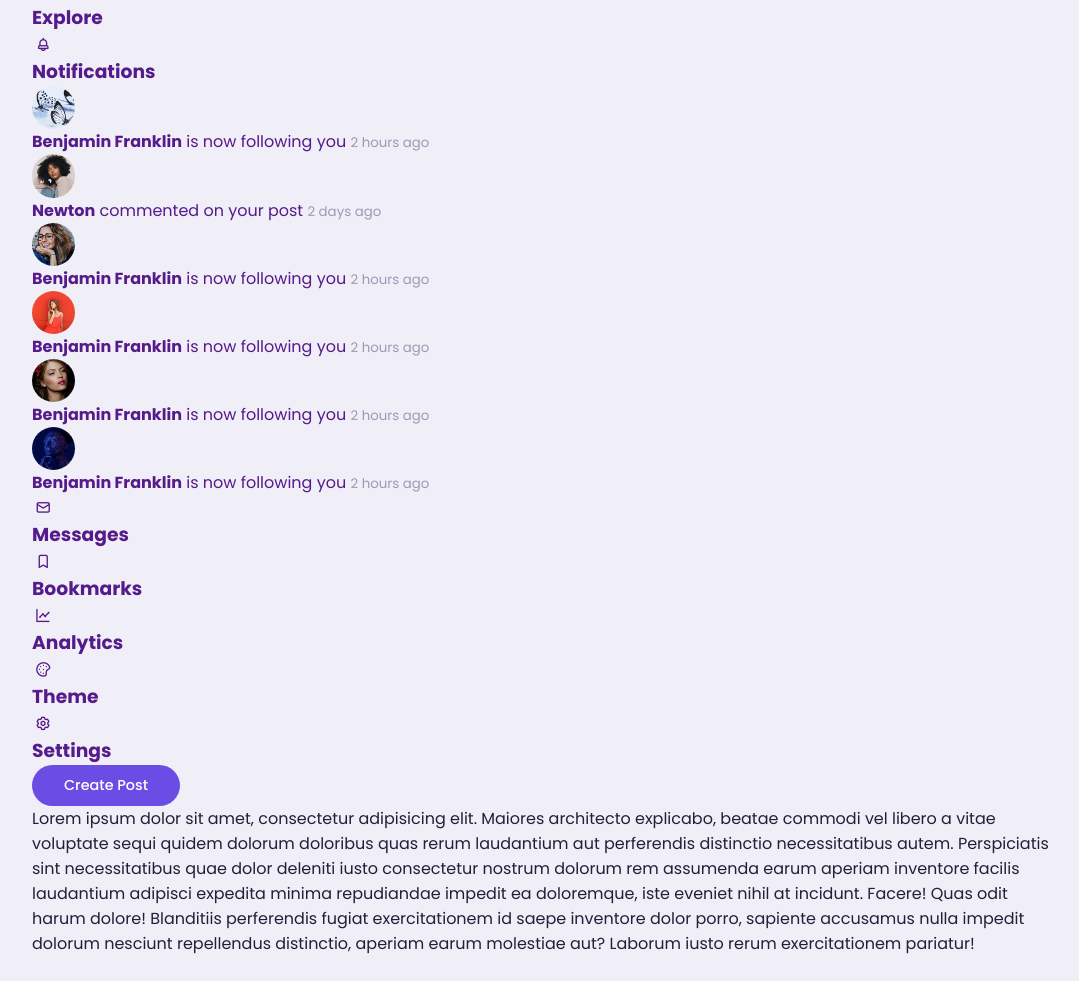
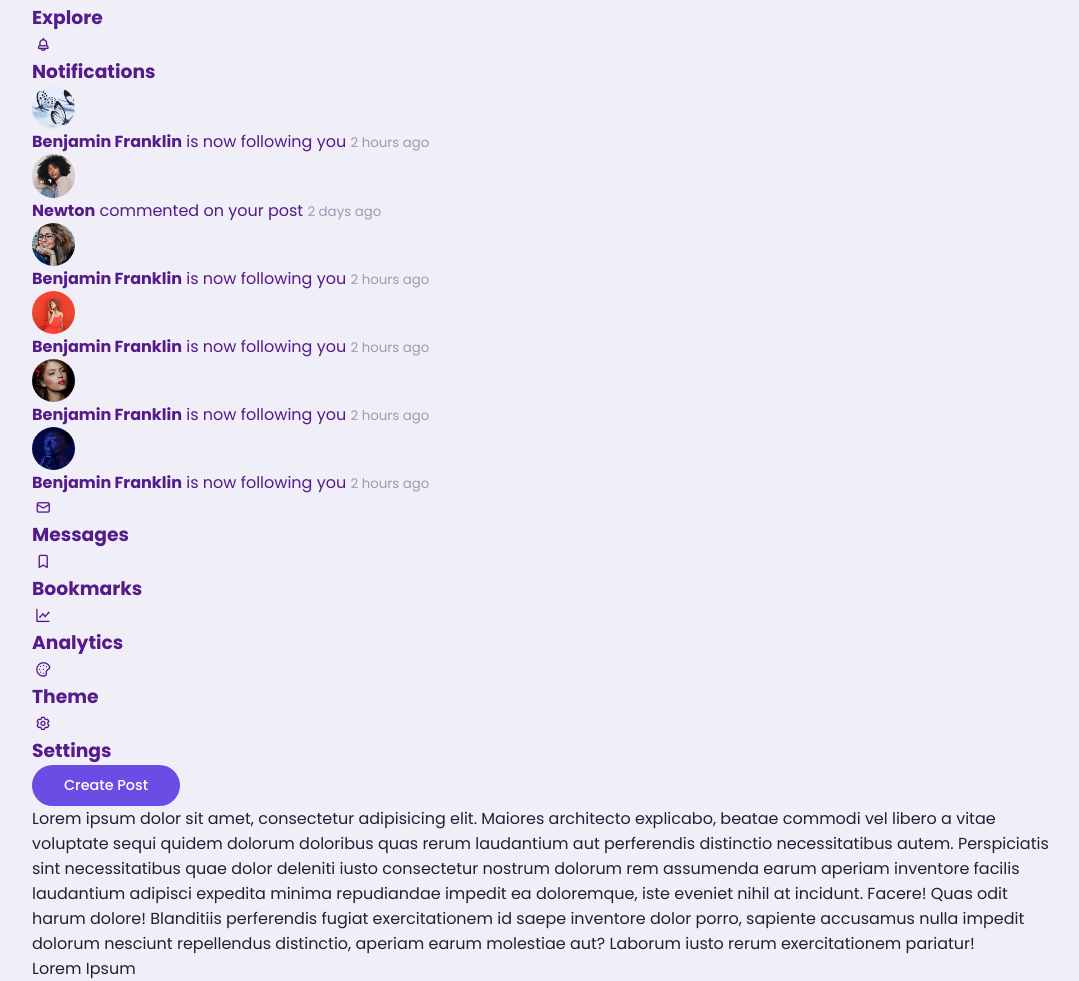
Before and after one commit to archa8/30-days-of-js, a plain HTML site: page Day30/index.html in a window 1280 px wide. Shown: the part 169-1150 px from the top of the page, without its empty margins (96-1175 px from the left). Before the commit the page ends 1125 px from the top, so only its background shows below. Drawn offline with nearby package versions, Linux system fonts and the light colour scheme.

Commit message:
added center content

```diff
--- a/Day30/index.html
+++ b/Day30/index.html
@@ -133,6 +133,12 @@
         Perspiciatis sint necessitatibus quae dolor deleniti iusto consectetur nostrum dolorum rem assumenda earum aperiam inventore facilis laudantium adipisci expedita minima repudiandae impedit ea doloremque, iste eveniet nihil at incidunt. Facere!
         Quas odit harum dolore! Blanditiis perferendis fugiat exercitationem id saepe inventore dolor porro, sapiente accusamus nulla impedit dolorum nesciunt repellendus distinctio, aperiam earum molestiae aut? Laborum iusto rerum exercitationem pariatur!
       </div>
+      <!---changes-->
+      <div class="content">
+        <div class="card">
+          Lorem Ipsum
+        </div>
+      </div>
     </div>
   </main>
 </body>
```
